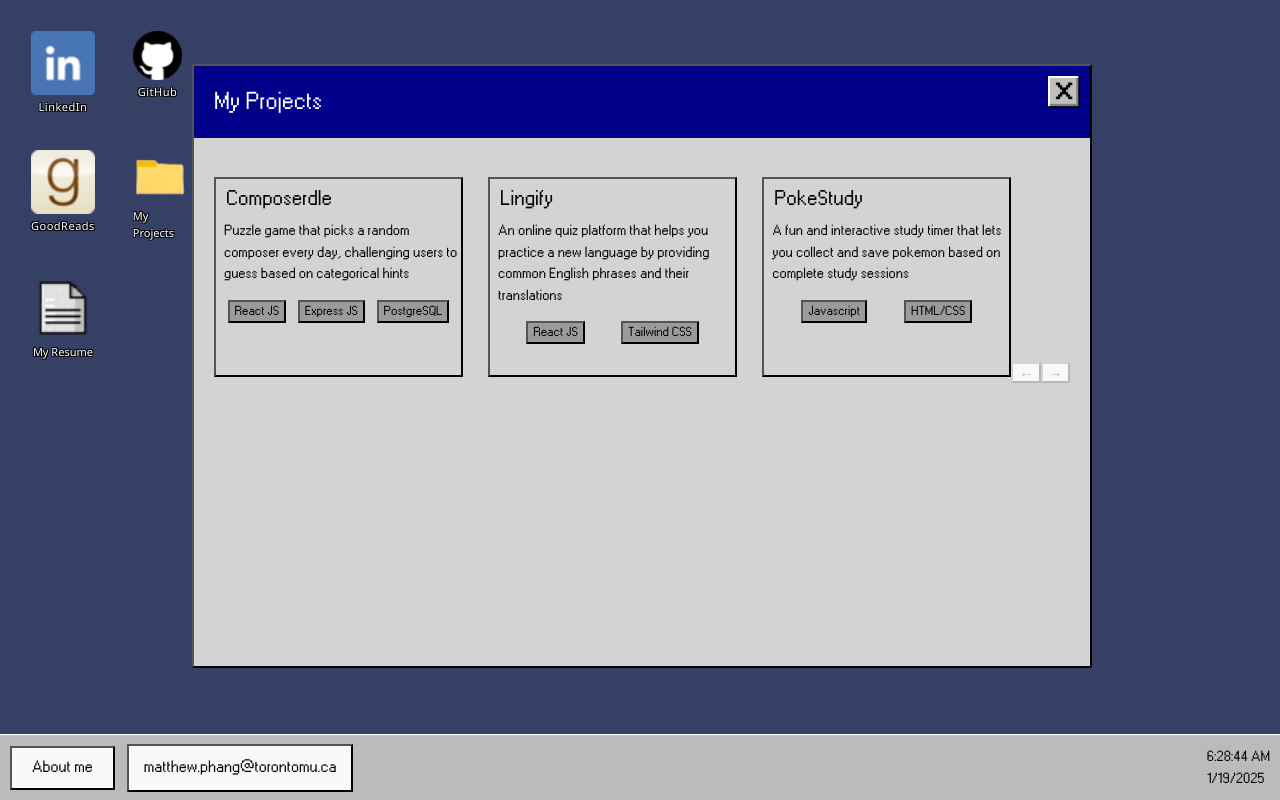
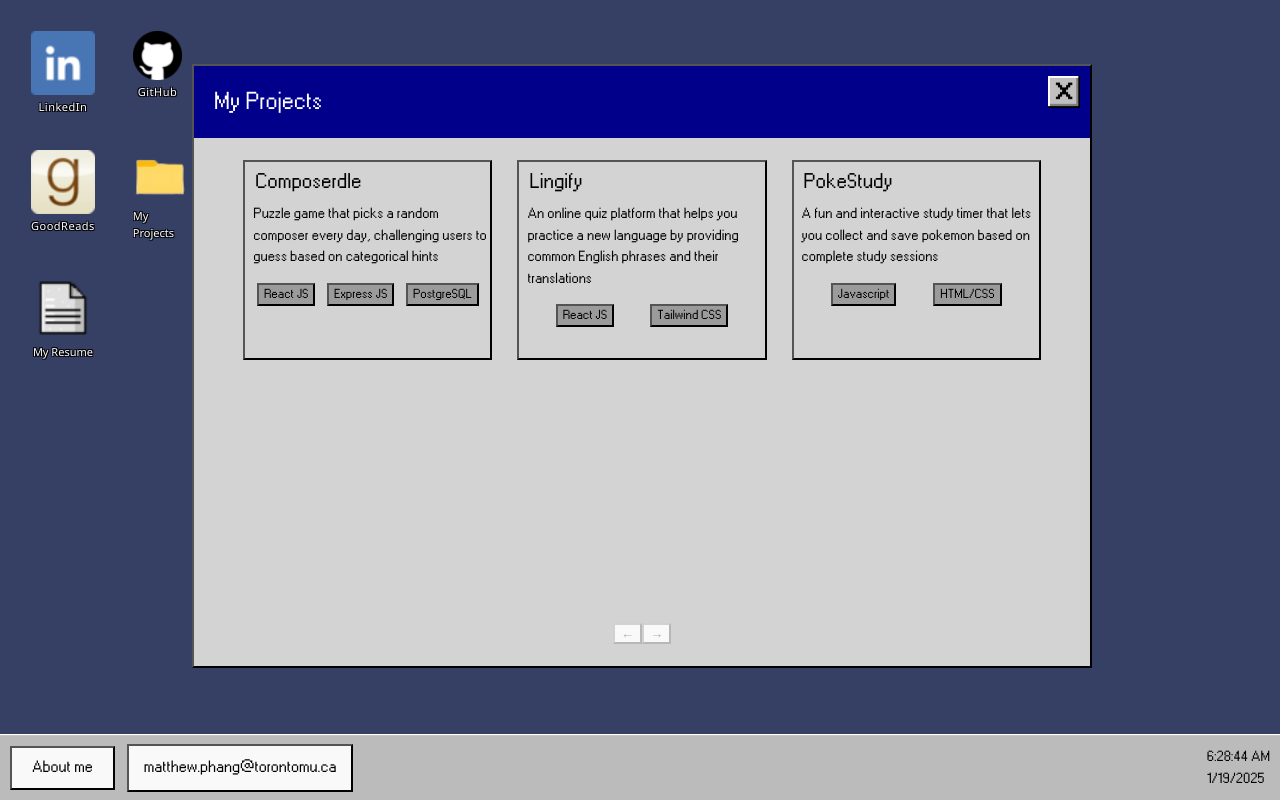
Before and after one commit to mattp532/react-portfolio, a React (Vite) app in the folder react-portfolio/: page / in a window 1280 px wide. Both pictures are taken after a click on the element "My Projects". Built offline with nearby package versions, Linux system fonts and the light colour scheme.

Commit message:
fix flex col

```diff
--- a/react-portfolio/src/components/Folder.jsx
+++ b/react-portfolio/src/components/Folder.jsx
@@ -94,7 +94,7 @@ export default function Icon({ alt, title, link }) {
 
             {isBoxVisible && (
                 <NewScreen styles={{
-                    flexDirection: "columns"
+                    flexDirection: "column"
                 }}
                 topBarText="My Projects" exitClick={handleClick}>
                     <div
--- a/react-portfolio/src/components/NewScreen.jsx
+++ b/react-portfolio/src/components/NewScreen.jsx
@@ -6,7 +6,7 @@ export default function NewScreen({exitClick, topBarText,children}){
                         justifyContent:"center",
                         alignItems:"center",
                         backgroundColor:"lightgrey",
-                        flexDirection:"columns",
+                        flexDirection:"column",
                         position:"fixed",
                         height:"75%",
                         width:"70%",
```
